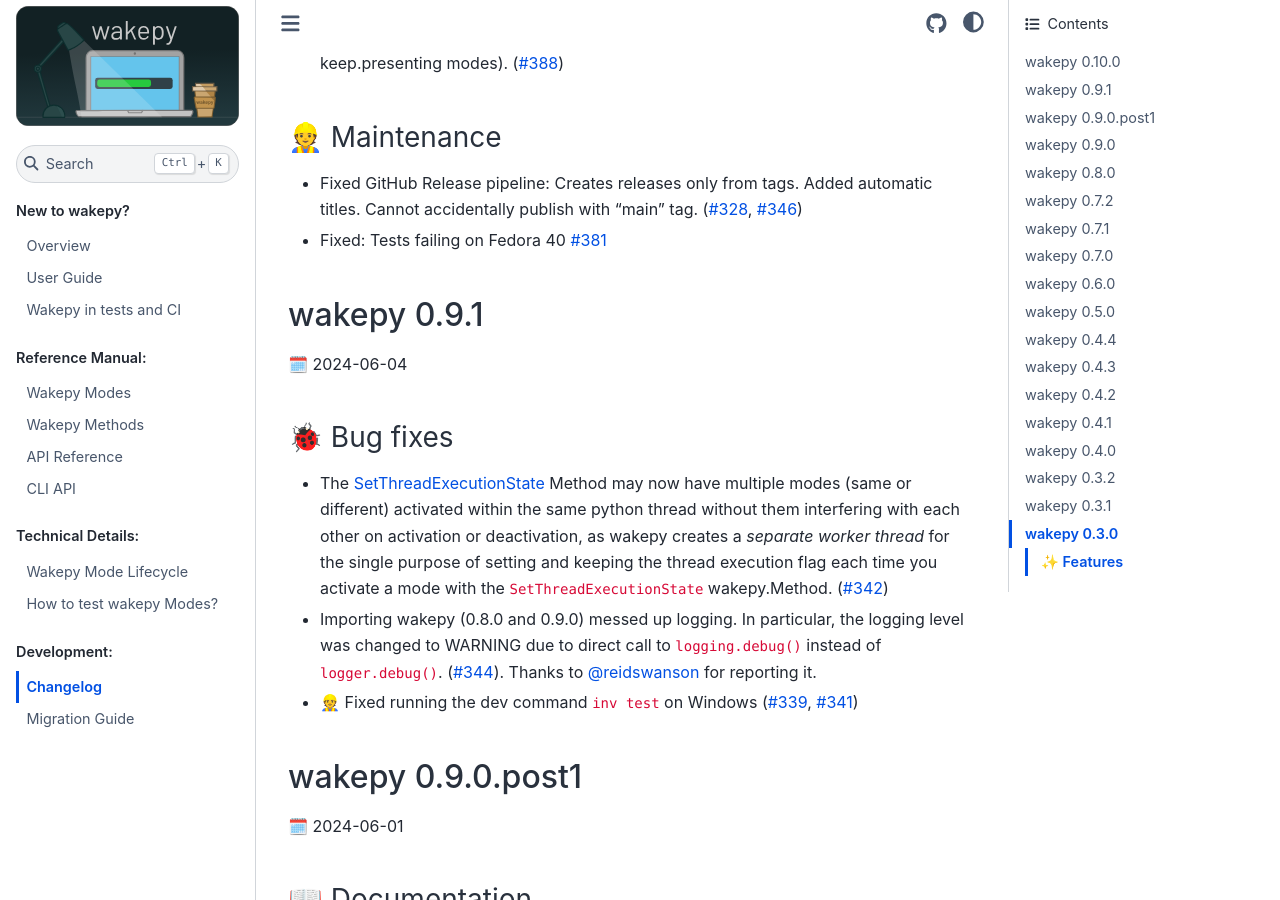
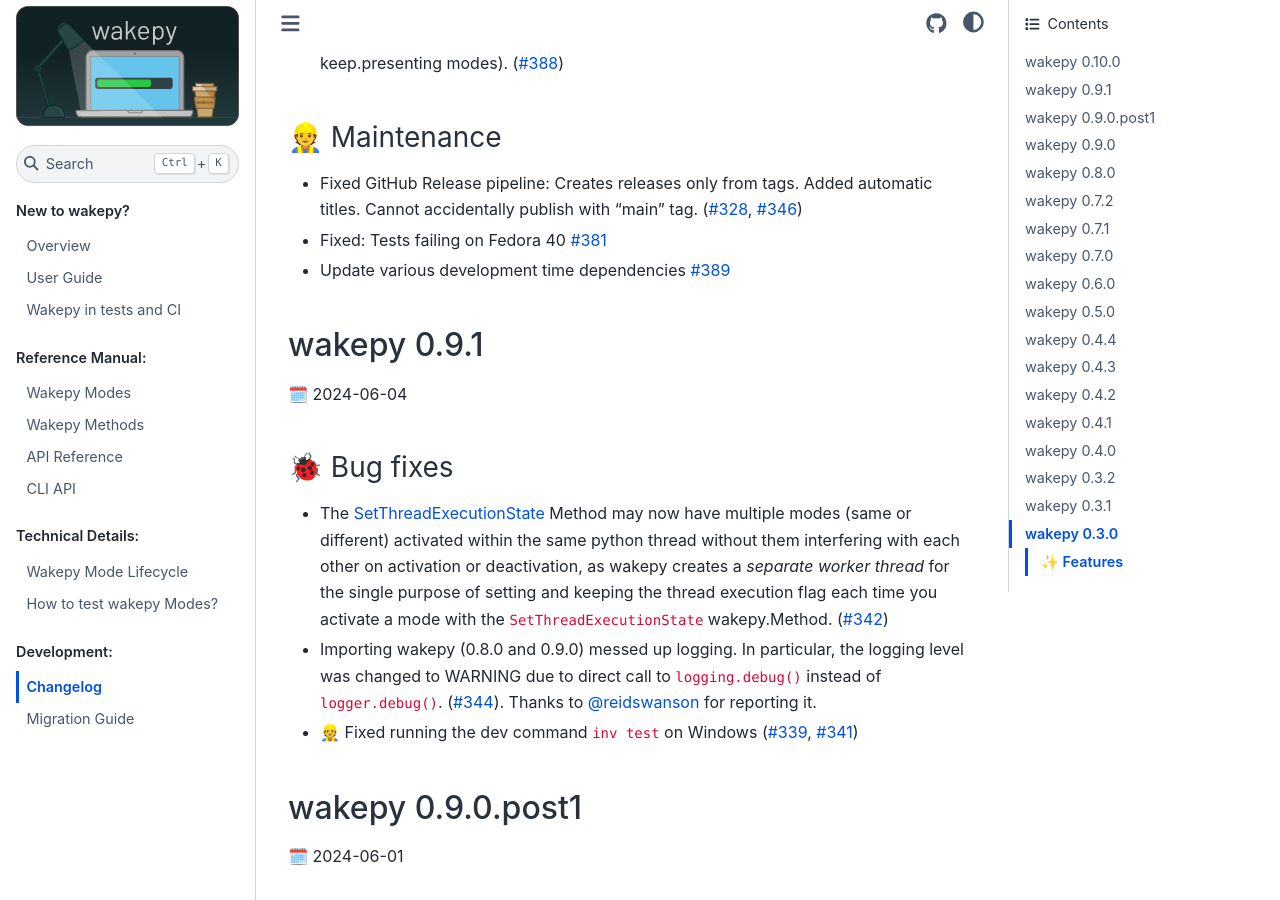
Before and after one commit to fohrloop/wakepy, a Sphinx documentation site: the page built from docs/source/changelog.md, in a window 1280 px wide and 900 px high, scrolled down 895 px. Built offline with Sphinx 7.4.7 and the Sphinx Book theme 1.1.4, drawn with Linux system fonts in a browser that asks for light colours; the version number could not be read and is left out.

Commit message:
Update various code quality and development time dependencies (#389)
Closes: #384

```diff
--- a/docs/source/changelog.md
+++ b/docs/source/changelog.md
@@ -16,6 +16,7 @@
 ### 👷 Maintenance
 - Fixed GitHub Release pipeline: Creates releases only from tags. Added automatic titles. Cannot accidentally publish with "main" tag. ([#328](https://github.com/fohrloop/wakepy/pull/328), [#346](https://github.com/fohrloop/wakepy/pull/346))
 - Fixed: Tests failing on Fedora 40 [#381](https://github.com/fohrloop/wakepy/pull/381)
+- Update various development time dependencies [#389](https://github.com/fohrloop/wakepy/pull/389)
 
 ## wakepy 0.9.1
 🗓️ 2024-06-04
```
Also changed, not shown: 4 other files.
